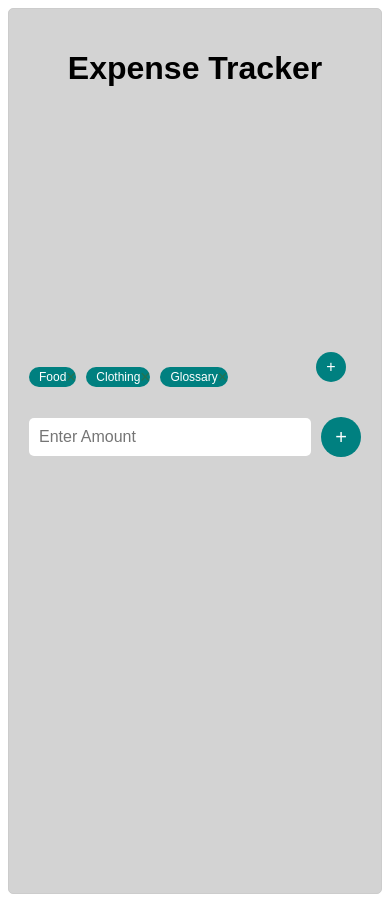
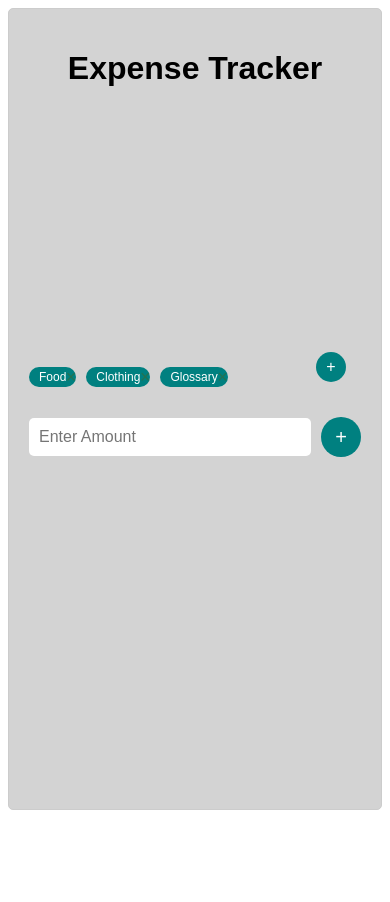
Before and after one commit to TizonX/Expense-Tracker, a Next.js app: page / in a window 390 px wide. After the commit the page ends 844 px from the top, so only its background shows below. Built offline with nearby package versions, Linux system fonts and the light colour scheme.

Commit message:
fix: height modify

```diff
--- a/src/app/globals.css
+++ b/src/app/globals.css
@@ -1,6 +1,6 @@
 .expense-tracker-container {
   max-width: 30%;
-  min-height: 100vh;
+  min-height: 90vh;
   margin: 0 auto;
   padding: 20px;
   border: 1px solid #ccc;
@@ -198,7 +198,7 @@ ul {
 @media screen and (max-width: 768px) {
   .expense-tracker-container {
     max-width: 90%;
-    min-height: 100vh;
+    min-height: 90vh;
     margin: 0 auto;
     padding: 20px;
     border: 1px solid #ccc;
```
